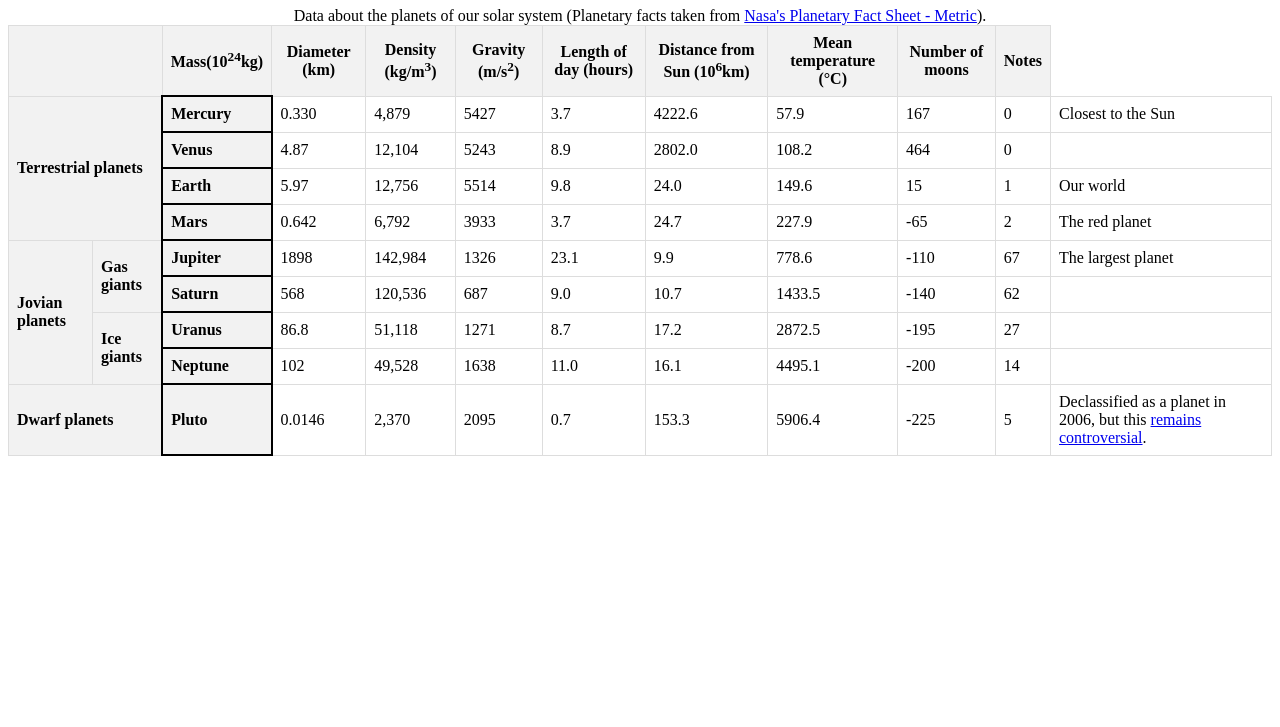
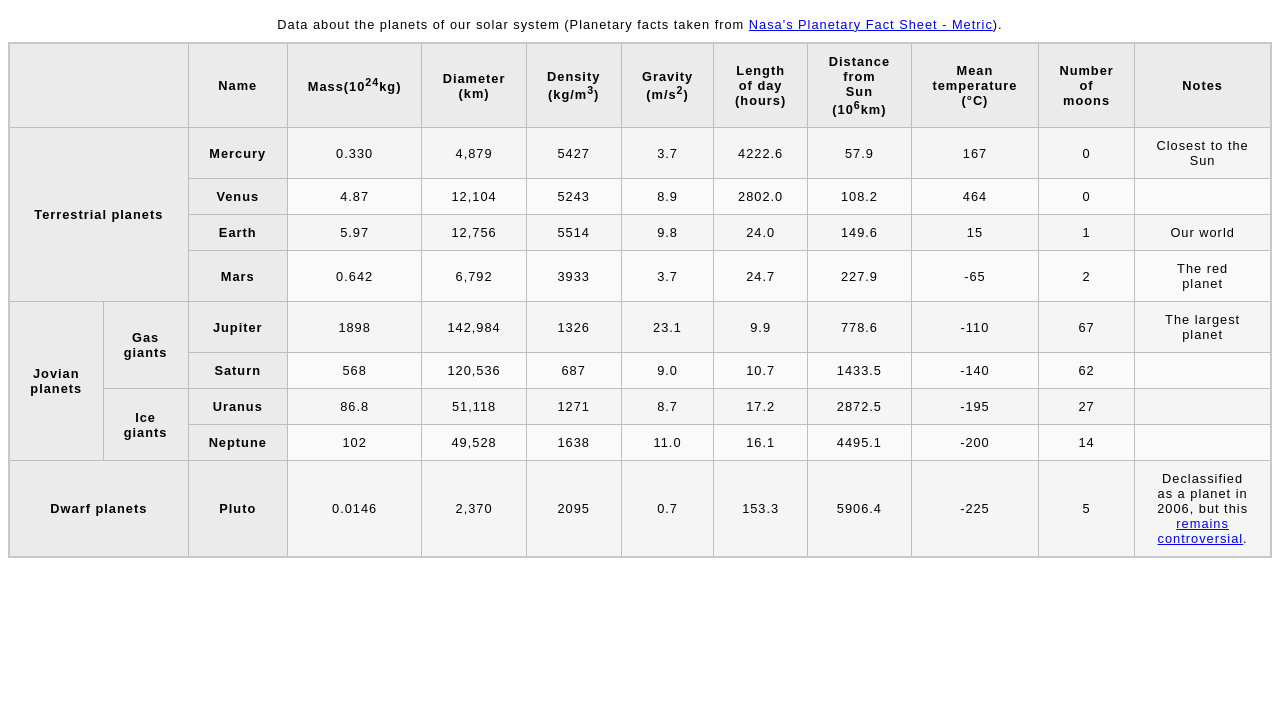
Before and after one commit to replicant005/replicant005.github.io, a plain HTML site: page assignment2/part2/blank-template.html in a window 1280 px wide. Shown: the part 73-800 px from the top of the page. Drawn offline with Linux system fonts and the light colour scheme.

Commit message:
Update blank-template.html
comment

```diff
--- a/assignment2/part2/blank-template.html
+++ b/assignment2/part2/blank-template.html
@@ -4,26 +4,11 @@
     <meta charset="utf-8">
     <meta name="viewport" content="width=device-width">
     <title>Table template</title>
-    <style>
-      table {
-        width: 100%;
-        border-collapse: collapse;
-      }
-      th, td {
-        border: 1px solid #ddd;
-        padding: 8px;
-      }
-      th {
-        background-color: #f2f2f2;
-        text-align: center;
-      }
-      tbody th {
-        text-align: left;
-      }
-      .planet-name {
-        border: 2px solid black;
-      }
-    </style>
+      <!-- name: mehak kapur
+      date : 06/06/2024
+      description : planet data table
+      -->
+   <link href="minimal-table.css" rel="stylesheet" type="text/css">
   </head>
   <body>
     <h1>Planets data</h1>
@@ -35,7 +20,7 @@
       <thead>
         <tr>
           <th scope="colgroup" colspan="2"></th>
-          <th scope="col" class="planet-name>Name</th>
+          <th scope="col" >Name</th>
           <th scope="col">Mass(10<sup>24</sup>kg)</th>
           <th scope="col">Diameter (km)</th>
           <th scope="col">Density (kg/m<sup>3</sup>)</th>
@@ -50,7 +35,7 @@
       <tbody>
         <tr>
           <th scope="rowgroup" rowspan="4" colspan="2">Terrestrial planets</th>
-          <th scope="row" class="planet-name">Mercury</th>
+          <th scope="row" >Mercury</th>
           <td>0.330</td>
           <td>4,879</td>
           <td>5427</td>
@@ -62,7 +47,7 @@
           <td>Closest to the Sun</td>
         </tr>
         <tr>
-          <th scope="row" class="planet-name">Venus</th>
+          <th scope="row" >Venus</th>
           <td>4.87</td>
           <td>12,104</td>
           <td>5243</td>
@@ -74,7 +59,7 @@
           <td></td>
         </tr>
         <tr>
-          <th scope="row" class="planet-name">Earth</th>
+          <th scope="row">Earth</th>
           <td>5.97</td>
           <td>12,756</td>
           <td>5514</td>
@@ -86,7 +71,7 @@
           <td>Our world</td>
         </tr>
         <tr>
-          <th scope="row" class="planet-name">Mars</th>
+          <th scope="row">Mars</th>
           <td>0.642</td>
           <td>6,792</td>
           <td>3933</td>
@@ -100,7 +85,7 @@
         <tr>
           <th scope="rowgroup" rowspan="4">Jovian planets</th>
           <th scope="rowgroup" rowspan="2">Gas giants</th>
-          <th scope="row" class="planet-name">Jupiter</th>
+          <th scope="row">Jupiter</th>
           <td>1898</td>
           <td>142,984</td>
           <td>1326</td>
@@ -112,7 +97,7 @@
           <td>The largest planet</td>
         </tr>
         <tr>
-          <th scope="row" class="planet-name">Saturn</th>
+          <th scope="row">Saturn</th>
           <td>568</td>
           <td>120,536</td>
           <td>687</td>
@@ -125,7 +110,7 @@
         </tr>
         <tr>
           <th scope="rowgroup" rowspan="2">Ice giants</th>
-          <th scope="row" class="planet-name">Uranus</th>
+          <th scope="row" >Uranus</th>
           <td>86.8</td>
           <td>51,118</td>
           <td>1271</td>
@@ -137,7 +122,7 @@
           <td></td>
         </tr>
         <tr>
-          <th scope="row" class="planet-name">Neptune</th>
+          <th scope="row">Neptune</th>
           <td>102</td>
           <td>49,528</td>
           <td>1638</td>
@@ -150,7 +135,7 @@
         </tr>
         <tr>
           <th scope="rowgroup" colspan="2">Dwarf planets</th>
-          <th scope="row" class="planet-name">Pluto</th>
+          <th scope="row">Pluto</th>
           <td>0.0146</td>
           <td>2,370</td>
           <td>2095</td>
```
